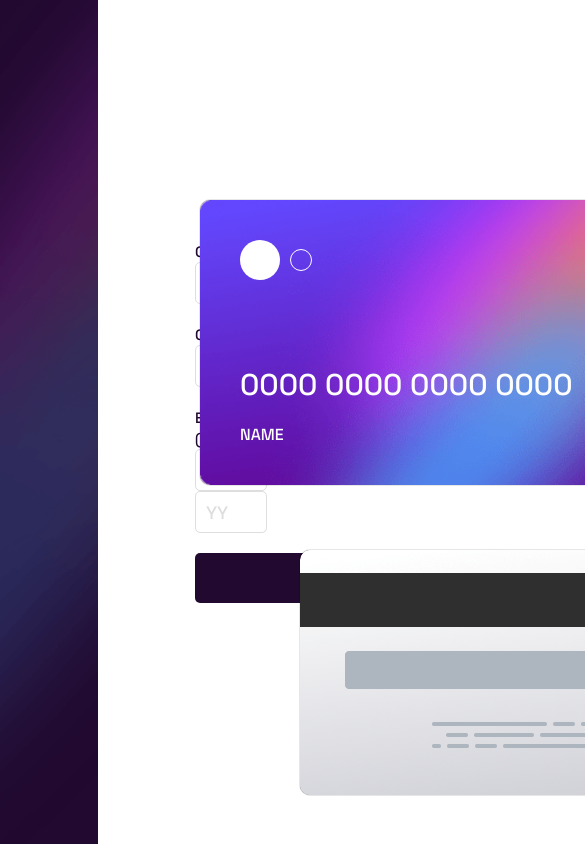
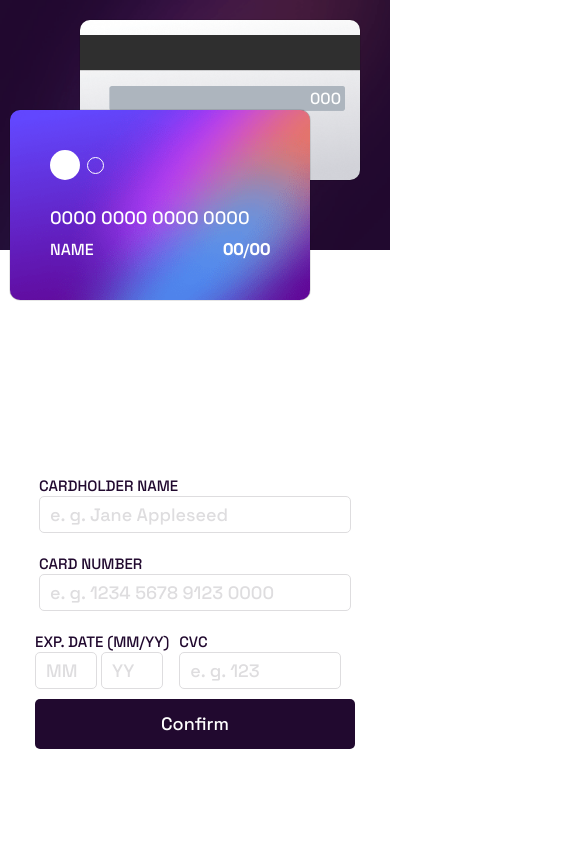
Before and after one commit to BregueNice/interactive-card-details, a plain HTML site: page index.html in a window 390 px wide. Shown: the top 844 px of the page, 585 px wide, since content can reach past the window. Drawn offline with Linux system fonts and the light colour scheme.

Commit message:
finalizando o responsivo

```diff
--- /dev/null
+++ b/assets/styles/responsivo.css
@@ -0,0 +1,147 @@
+@media screen and (min-width: 375px) and (max-width: 1440px) {
+    .aside-image {
+        width: 100vw;
+        height: 250px;
+        background: url('../images/bg-main-mobile.png') no-repeat;
+        background-size: cover;
+    }
+
+    .container-first {
+        width: 100vw;
+        height: 55vh;
+        display: flex;
+    }
+
+    .card-image {
+        width: 220px;
+        height: 110px;
+        border-radius: 10px;
+        background: url('../images/bg-card-front.png');
+        background-size: cover;
+        position: relative;
+        top: 110px;
+        left: 10px;
+        padding: 40px;
+        color: var(--white);
+        box-shadow: 0px 0px 1px black;
+        display: flex;
+        flex-direction: column;
+        justify-content: space-between;
+        z-index: 1;
+    }
+
+    .number-card {
+        font-size: 18px;
+        padding-bottom: 10px;
+    }
+
+    .circle-container {
+        display: flex;
+        align-items: center;
+        gap: 7px;
+    }
+
+    .circle {
+        width: 30px;
+        height: 30px;
+        background-color: var(--white);
+        border-radius: 100%;
+    }
+
+    .circle2 {
+        width: 15px;
+        height: 15px;
+        border-radius: 100%;
+        border: 0.2px solid var(--white);
+    }
+
+    .back-card-image {
+        width: 280px;
+        height: 160px;
+        background: url('../images/bg-card-back.png');
+        background-size: cover;
+        position: absolute;
+        border-radius: 10px;
+        left: 80px;
+        top: 20px;
+        box-shadow: 0px 0px 1px black;
+    }
+
+    .back-card-image p {
+        color: var(--white);
+        position: relative;
+        left: 230px;
+        top: 68px;
+    }
+
+    main {
+        width: 100vw;
+        height: 100vh;
+        display: flex;
+        flex-direction: column;
+    }
+
+    .container-card {
+        width: 100vw;
+        height: 35vh;
+        display: flex;
+        flex-direction: column;
+        justify-content: center;
+        align-items: center;
+        gap: 20px;
+    }
+
+    .input-1 {
+        width: 300px;
+        height: 35px;
+        border-radius: 5px;
+        border: 1px solid var(--light-violet);
+        padding-left: 10px;
+    }
+
+    .input-2 {
+        border: 1px solid var(--light-violet);
+        border-radius: 5px;
+        height: 35px;
+        width: 50px;
+        padding-left: 10px;
+    }
+
+    .input-3 {
+        width: 150px;
+        height: 35px;
+        border: 1px solid var(--light-violet);
+        border-radius: 5px;
+        padding-left: 10px;
+    }
+
+    button {
+        width: 320px;
+        height: 50px;
+        background-color: var(--very-dark-violet);
+        border: none;
+        border-radius: 5px;
+        color: var(--white);
+        font-size: 18px;
+    }
+
+    .container-finish {
+        width: 100vw;
+        height: 35vh;
+        display: none;
+        align-items: center;
+        justify-content: center;
+        flex-direction: column;
+    }
+
+    .padding-card{
+        padding-bottom: 10px;
+        display: flex;
+        gap: 10px;
+    }
+
+    .erro{
+        border: 1px solid var(--red-error);
+    }
+
+}
--- a/assets/styles/styles.css
+++ b/assets/styles/styles.css
@@ -16,7 +16,7 @@
 }
 
 .aside-image {
-    width: 25vw;
+    width: 450px;
     height: 100vh;
     background: url('../images/bg-main-desktop.png') no-repeat;
     background-size: cover;
--- a/index.html
+++ b/index.html
@@ -7,6 +7,7 @@
     <link rel="shortcut icon" href="./assets/images/favicon-32x32.png" type="image/x-icon">
     <link rel="stylesheet" href="./assets/styles/reset.css">
     <link rel="stylesheet" href="./assets/styles/styles.css">
+    <link rel="stylesheet" href="./assets/styles/responsivo.css">
     <link rel="preconnect" href="https://fonts.googleapis.com">
     <link rel="preconnect" href="https://fonts.gstatic.com" crossorigin>
     <link href="https://fonts.googleapis.com/css2?family=Space+Grotesk:wght@500&display=swap" rel="stylesheet">
--- a/index.js
+++ b/index.js
@@ -44,6 +44,11 @@ function contador() {
 }
 
 function confirm() {
+    if (inputCard.value.match(/[a-z]/i)) {
+        let erro = document.getElementById('card-erro-msg');
+        erro.innerHTML = "Wrong format, numbers only."
+        inputCard.classList.add('erro');
+    } else {
         if (inputCard.value == "") {
             let erro = document.getElementById('card-erro-msg');
             erro.innerHTML = "can't be blank"
@@ -68,9 +73,10 @@ function confirm() {
             let erro = document.getElementById('cvc-erro-msg');
             erro.innerHTML = "can't be blank";
             inputCvc.classList.add('erro');
-    }else{
+        } else {
             document.getElementById('container-card-1').style.display = "none";
             document.getElementById('box2').style.display = "flex";
+        }
     }
     //  else {
     //     let erroRemove = document.getElementsByClassName('erro');
```
Lines whose indentation alone changed are shown as unchanged.
